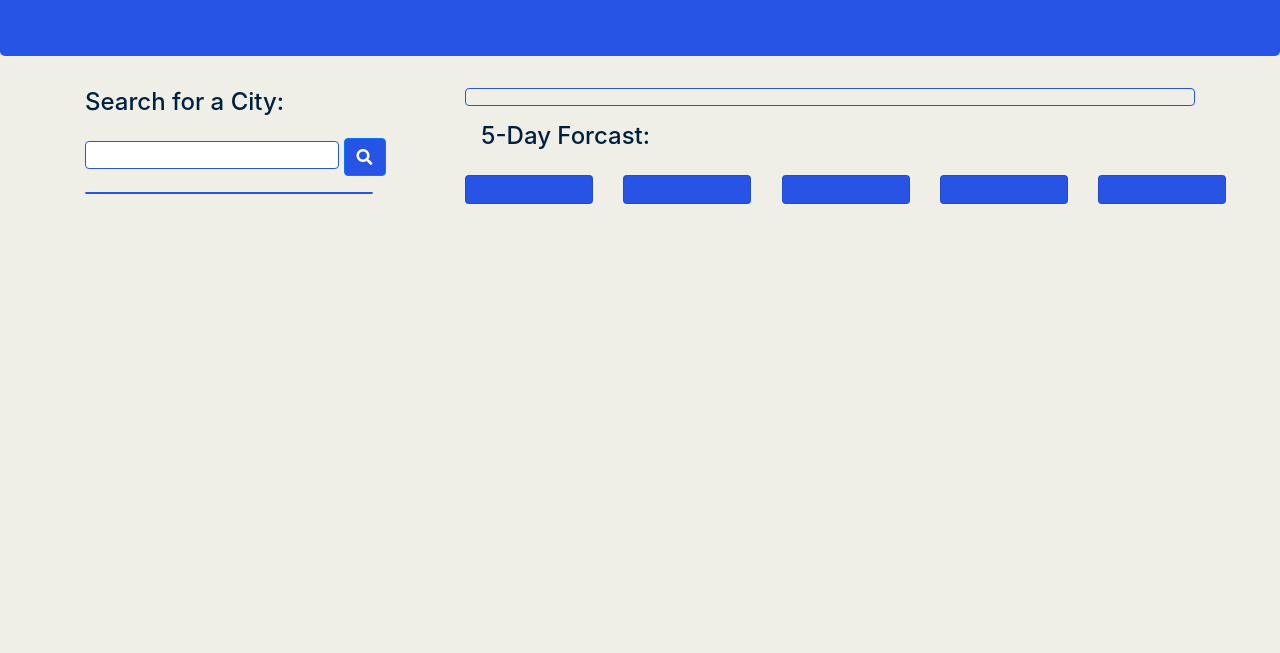
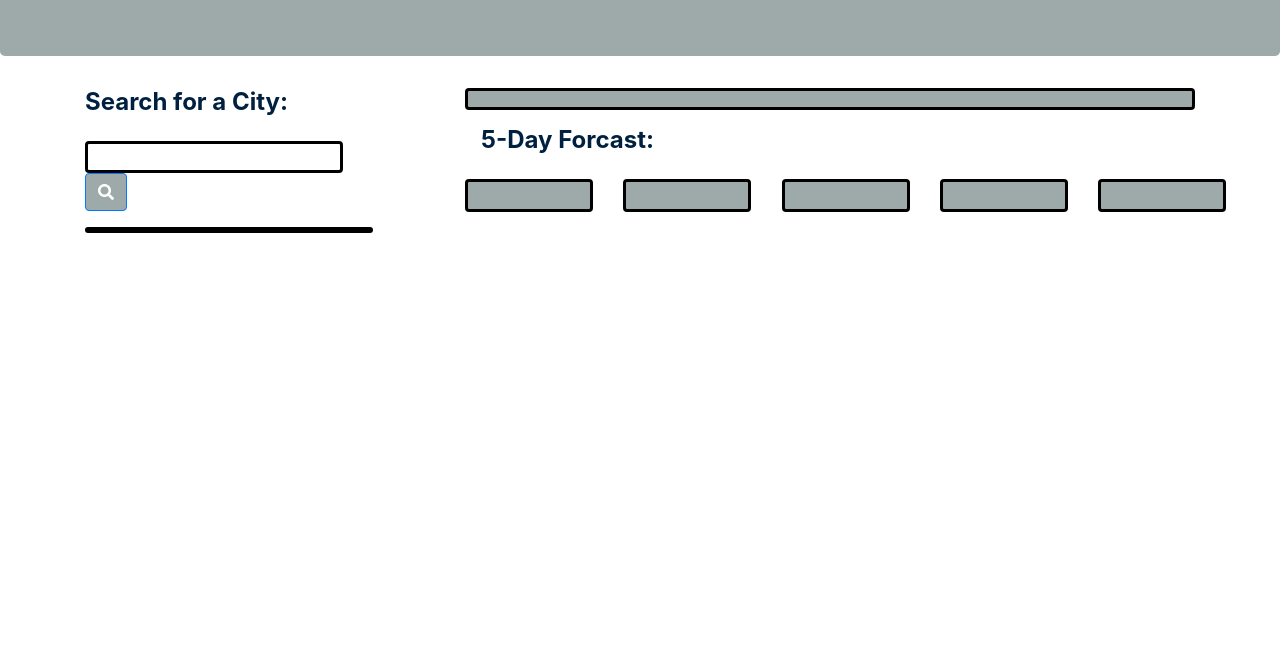
Before and after one commit to Vichika/weather_dashboard, a plain HTML site: page index.html in a window 1280 px wide. Shown: the part 147-800 px from the top of the page. Drawn offline with nearby package versions, Linux system fonts and the light colour scheme.

Commit message:
Update style.css

```diff
--- a/assets/style.css
+++ b/assets/style.css
@@ -3,39 +3,41 @@ h3,
 h4,
 p {
 	color: #00203fff;
+	font-weight: bold;
 }
 
-body {
-	background-color: #efefe8ff;
-}
+
 
 .jumbotron {
-	background-color: rgb(40, 84, 230);
+	background-color: rgb(158, 170, 169);
 }
 
 .r2a {
-	border: 1px solid rgb(40, 84, 230);
+	border: 3px solid black;
 	border-radius: 0.25rem;
-	padding-left: 1rem;
+	padding-left: 2rem;
+	background-color: rgb(158, 170, 169);
 }
 
 .btn-primary {
-	background-color: rgb(40, 84, 230);
+	background-color: rgb(158, 170, 169);
 }
 
 #buttons-view,
 #city-input {
 	margin-top: 1rem;
-	border: 1px solid  rgb(40, 84, 230);
+	border: 3px solid black;
 	border-radius: 0.25rem;
+	margin-right: 50px;
 }
 
 .list-group-item {
-	background-color: #efefe8ff;
+	background-color: rgb(158, 170, 169);
 }
 
 .card {
-	background-color:  rgb(40, 84, 230);
+	background-color: rgb(158, 170, 169);
+	border: 3px solid black;
 }
 
 .card-body {
@@ -52,7 +54,7 @@ body {
 	border-radius: 5px;
 }
 
-.uvOrange {
+.uvOrng {
 	background-color: lightsalmon;
 	border-radius: 5px;
 }
@@ -74,8 +76,10 @@ img {
 
 .card-text {
 	font-size: 10pt;
+
 }
 
 .forcast {
 	padding: 1rem;
+
 }
```
